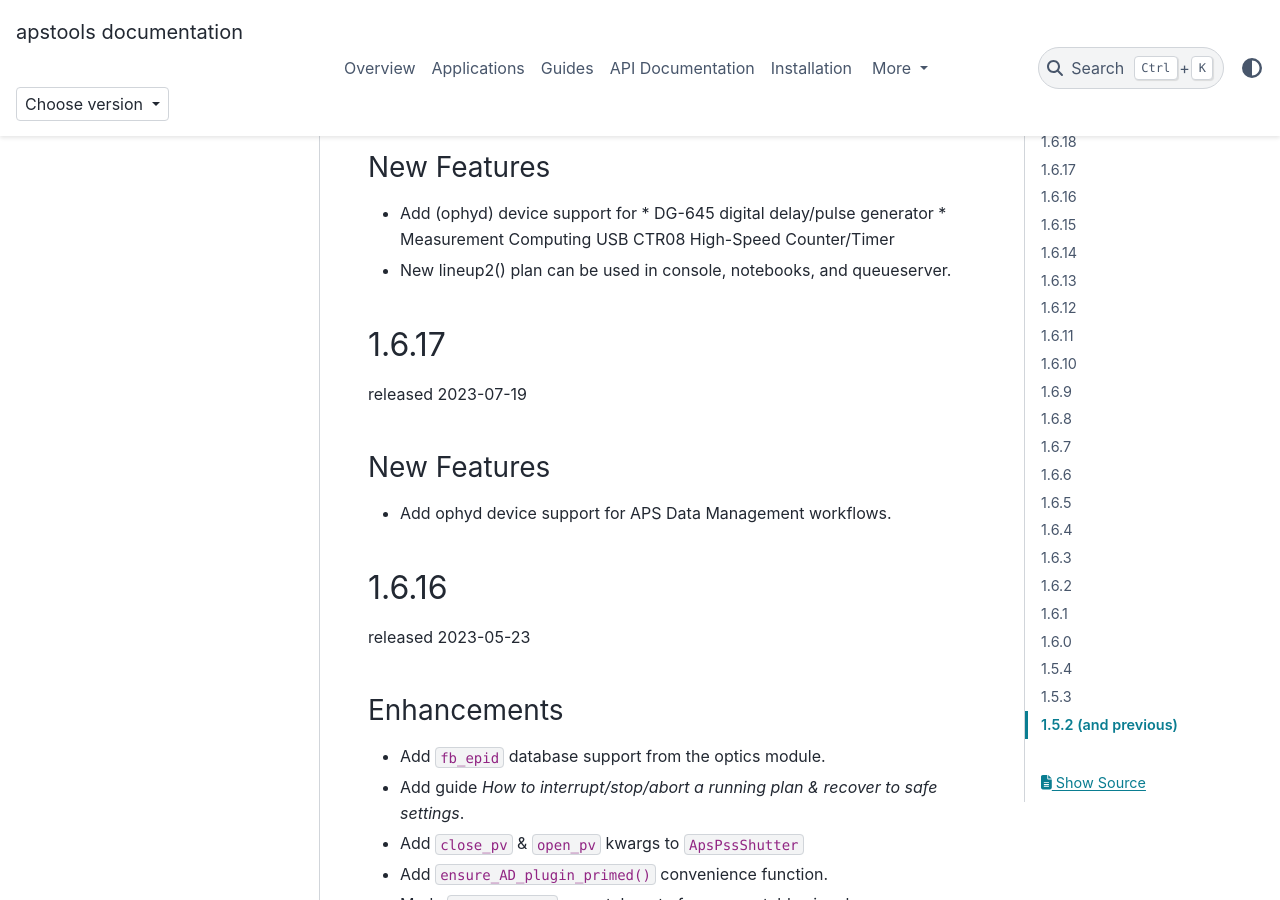
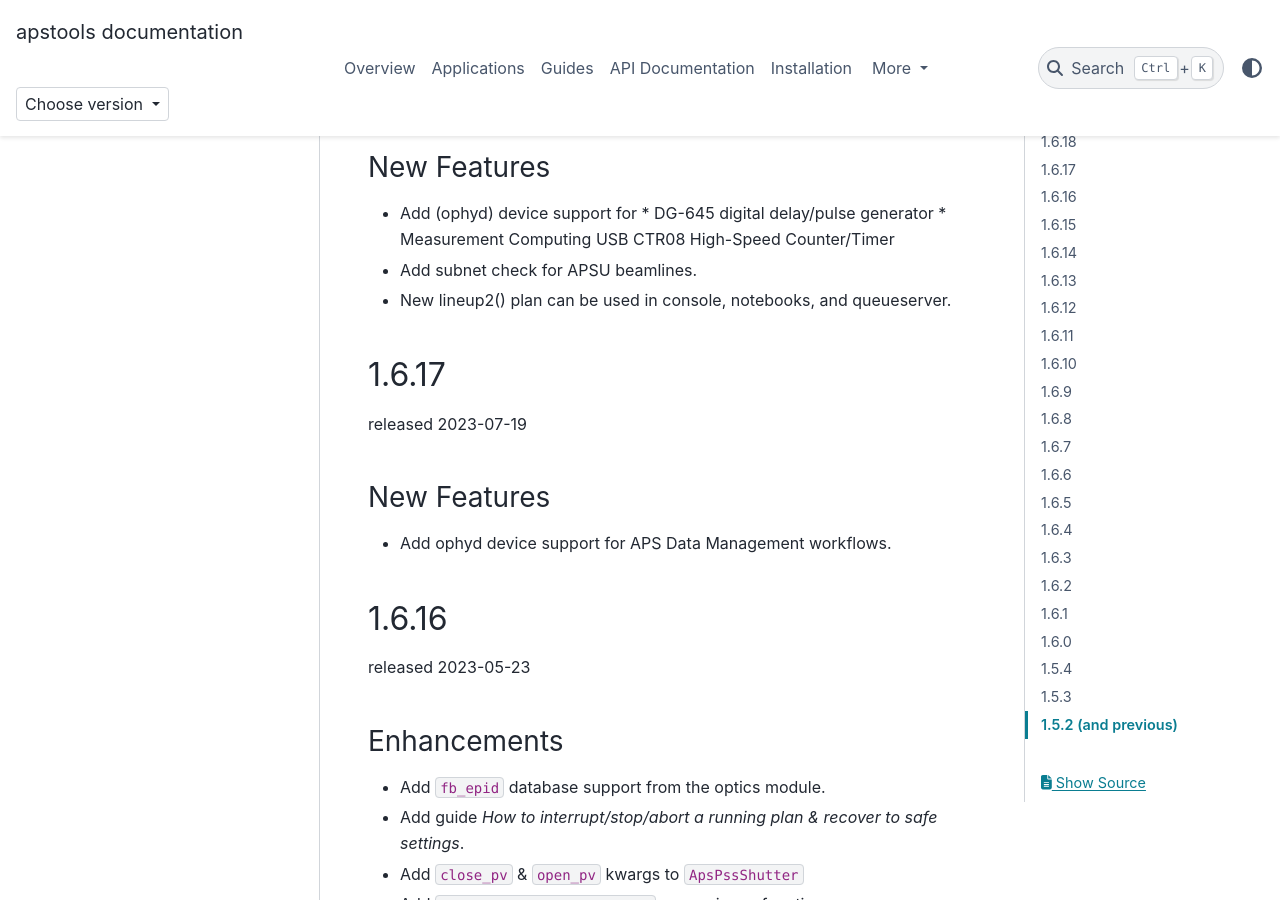
Before and after one commit to dogrecajb/apstools, a Sphinx documentation site: the page built from docs/source/changes.rst, in a window 1280 px wide and 900 px high, scrolled down 325 px. Built offline with Sphinx 7.4.7 and the PyData theme 0.15.4, drawn with Linux system fonts in a browser that asks for light colours; the version number could not be read and is left out.

Commit message:
DOC #887

```diff
--- a/CHANGES.rst
+++ b/CHANGES.rst
@@ -36,6 +36,7 @@
 * Add (ophyd) device support for
   * DG-645 digital delay/pulse generator
   * Measurement Computing USB CTR08 High-Speed Counter/Timer
+* Add subnet check for APSU beamlines.
 * New lineup2() plan can be used in console, notebooks, and queueserver.
 
 1.6.17
--- a/docs/source/api/_utils.rst
+++ b/docs/source/api/_utils.rst
@@ -58,6 +58,7 @@
 .. autosummary::
 
    ~apstools.utils.aps_data_management.dm_setup
+   ~apstools.utils.apsu_controls_subnet.warn_if_not_aps_controls_subnet
    ~apstools.utils.misc.cleanupText
    ~apstools.utils.misc.connect_pvlist
    ~apstools.utils.email.EmailNotifications
@@ -132,6 +133,9 @@
 .. automodule:: apstools.utils.aps_data_management
     :members:
 
+.. automodule:: apstools.utils.apsu_controls_subnet
+    :members:
+
 .. automodule:: apstools.utils.catalog
     :members:
 
```
